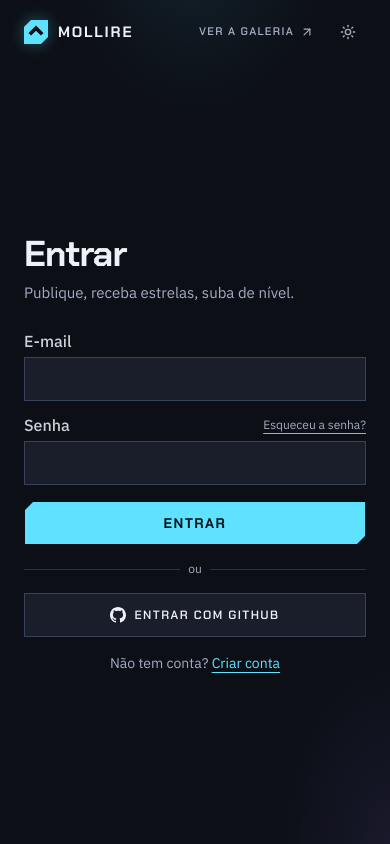
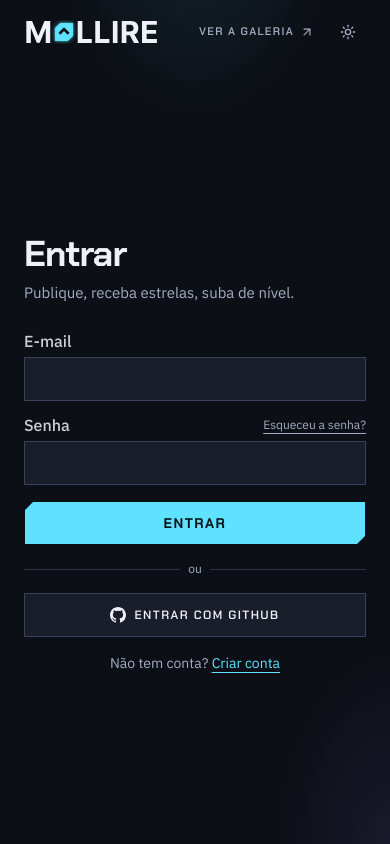
Before and after one commit to Vitor-Brito-Rocha/Mollire, a React (Vite) app in the folder apps/web/: page /login in a window 390 px wide. Built offline with nearby package versions, Linux system fonts and the light colour scheme; no server answers.

Commit message:
feat: logo nova adicionada e tela de inicio adicionada

```diff
--- a/apps/web/src/app/layouts/auth-layout.tsx
+++ b/apps/web/src/app/layouts/auth-layout.tsx
@@ -14,10 +14,9 @@ export default function AuthLayout() {
         <header className="flex h-16 items-center justify-between px-6 md:px-12">
           <Link
             to="/galeria"
-            className="font-display focus-ring flex items-center gap-2.5 text-body-lg font-bold tracking-label uppercase"
+            className="focus-ring flex items-center"
           >
             <Logo height={24} />
-            Mollire
           </Link>
           <div className="flex items-center gap-2">
             <Link
--- a/apps/web/src/app/layouts/side-rail.tsx
+++ b/apps/web/src/app/layouts/side-rail.tsx
@@ -135,10 +135,9 @@ export function SideRail() {
       <div className="border-border flex h-16 shrink-0 items-center justify-between border-b pr-2 pl-5">
         <Link
           to={user ? "/" : "/galeria"}
-          className="font-display focus-ring flex items-center gap-2.5 text-body-lg font-bold tracking-label uppercase"
+          className="focus-ring flex items-center"
         >
-          <Logo height={24} />
-          Mollire
+          <Logo height={18} />
         </Link>
         <ThemeToggle />
       </div>
@@ -163,7 +162,7 @@ export function MobileBar() {
   return (
     <header className="bg-card/85 border-border sticky top-0 z-40 flex h-14 items-center justify-between border-b px-4 backdrop-blur-md md:hidden">
       <Link to={user ? "/" : "/galeria"} aria-label="Mollire" className="focus-ring flex items-center">
-        <Logo height={22} />
+        <Logo height={18} />
       </Link>
       <nav className="flex items-center gap-1" aria-label="Principal">
         {items.map((item) => {
--- /dev/null
+++ b/apps/web/src/app/startup-screen.tsx
@@ -0,0 +1,67 @@
+import { useState, type AnimationEvent } from "react";
+
+function LetterM() {
+  return (
+    <svg viewBox="0 0 57 53" aria-hidden="true">
+      <path
+        d="M-1.11461e-05 9.53674e-06H13.6534L28.0739 35.1818H28.6875L43.1079 9.53674e-06H56.7614V52.3636H46.0227V18.2813H45.5881L32.0369 52.108H24.7244L11.1733 18.1534H10.7386V52.3636H-1.11461e-05V9.53674e-06Z"
+        fill="currentColor"
+      />
+    </svg>
+  );
+}
+
+function LetterTail() {
+  return (
+    <svg viewBox="0 0 189 53" aria-hidden="true">
+      <path
+        d="M-1.11461e-05 52.3636V9.53674e-06H11.071V43.2358H33.5199V52.3636H-1.11461e-05ZM41.7516 52.3636V9.53674e-06H52.8226V43.2358H75.2714V52.3636H41.7516ZM94.5741 9.53674e-06V52.3636H83.5031V9.53674e-06H94.5741ZM104.583 52.3636V9.53674e-06H125.242C129.196 9.53674e-06 132.571 0.707396 135.367 2.12217C138.179 3.5199 140.319 5.50569 141.785 8.07956C143.267 10.6364 144.009 13.6449 144.009 17.1051C144.009 20.5824 143.259 23.5739 141.759 26.0796C140.259 28.5682 138.086 30.4773 135.239 31.8068C132.41 33.1364 128.983 33.8011 124.961 33.8011H111.128V24.9034H123.171C125.285 24.9034 127.04 24.6136 128.438 24.0341C129.836 23.4546 130.875 22.5852 131.557 21.4261C132.256 20.2671 132.606 18.8267 132.606 17.1051C132.606 15.3665 132.256 13.9006 131.557 12.7074C130.875 11.5142 129.827 10.6108 128.412 9.99717C127.015 9.36649 125.25 9.05115 123.12 9.05115H115.654V52.3636H104.583ZM132.861 28.5341L145.875 52.3636H133.654L120.921 28.5341H132.861ZM152.733 52.3636V9.53674e-06H188.017V9.12785H163.804V21.6051H186.202V30.733H163.804V43.2358H188.119V52.3636H152.733Z"
+        fill="currentColor"
+      />
+    </svg>
+  );
+}
+
+function LetterO() {
+  return (
+    <svg viewBox="0 0 56 56" aria-hidden="true">
+      <path
+        className="startup-logo__mark"
+        d="M19.25 7H49V36.75L36.75 49H7V19.25L19.25 7Z"
+        fill="currentColor"
+      />
+      <path
+        d="M28 16.625L41.125 29.75L36.575 34.3L28 25.725L19.425 34.3L14.875 29.75L28 16.625Z"
+        fill="#0c0f16"
+      />
+    </svg>
+  );
+}
+
+export function StartupScreen() {
+  const [visible, setVisible] = useState(true);
+
+  if (!visible) return null;
+
+  function finish(event: AnimationEvent<HTMLDivElement>) {
+    if (event.currentTarget === event.target && event.animationName === "startup-screen-exit") {
+      setVisible(false);
+    }
+  }
+
+  return (
+    <div
+      className="startup-screen"
+      role="status"
+      aria-label="Carregando Mollire"
+      onAnimationEnd={finish}
+    >
+      <div className="startup-logo" aria-hidden="true">
+        <span className="startup-logo__m"><LetterM /></span>
+        <span className="startup-logo__o"><LetterO /></span>
+        <span className="startup-logo__tail"><LetterTail /></span>
+      </div>
+      <span className="sr-only">Carregando Mollire</span>
+    </div>
+  );
+}
--- a/apps/web/src/main.tsx
+++ b/apps/web/src/main.tsx
@@ -18,10 +18,12 @@ import "./styles/globals.css";
 
 import { Providers } from "./app/providers";
 import { router } from "./app/router";
+import { StartupScreen } from "./app/startup-screen";
 
 createRoot(document.getElementById("root")!).render(
   <StrictMode>
     <Providers>
+      <StartupScreen />
       <RouterProvider router={router} />
     </Providers>
   </StrictMode>,
--- a/apps/web/src/shared/components/logo.tsx
+++ b/apps/web/src/shared/components/logo.tsx
@@ -1,21 +1,77 @@
-// Marca do Mollire no vocabulário do HUD: um quadrado chanfrado (o mesmo corte
-// dos botões e selos) com uma seta para cima vazada — publicar, subir de nível.
-// É SVG e herda a cor do texto, então acompanha o acento do tema e escala do
-// favicon ao hero sem perder nitidez. Os PNGs da chama continuam em
-// public/brand/ caso a marca antiga volte.
-export function Logo({ className, height = 32 }: { className?: string; height?: number }) {
+import { useId } from "react";
+
+// A marca completa usa os tokens dos temas da aplicação: as letras seguem
+// o texto principal, enquanto o símbolo combina o fundo com a cor de destaque.
+export function Logo({ className, height = 24 }: { className?: string; height?: number }) {
+  const glowId = `logo-glow-${useId().replaceAll(":", "")}`;
+
   return (
     <svg
-      viewBox="0 0 24 24"
-      width={height}
+      viewBox="0 0 321 57"
+      width={(321 / 57) * height}
       height={height}
+      fill="none"
       role="img"
       aria-label="Mollire"
-      className={`text-primary shrink-0 ${className ?? ""}`}
-      style={{ filter: "drop-shadow(0 0 8px var(--glow))" }}
+      className={`shrink-0 ${className ?? ""}`}
+      xmlns="http://www.w3.org/2000/svg"
     >
-      <path fill="currentColor" d="M7 0h17v17l-7 7H0V7z" />
-      <path fill="var(--background)" d="M12 5.5l7.5 7.5-2.6 2.6L12 10.7l-4.9 4.9L4.5 13z" />
+      <defs>
+        <filter
+          id={glowId}
+          x="-80%"
+          y="-80%"
+          width="260%"
+          height="260%"
+          colorInterpolationFilters="sRGB"
+        >
+          <feDropShadow
+            in="SourceGraphic"
+            dx="0"
+            dy="0"
+            stdDeviation="3"
+            floodColor="var(--primary)"
+            floodOpacity="0.9"
+            result="nearGlow"
+          />
+          <feDropShadow
+            in="SourceGraphic"
+            dx="0"
+            dy="0"
+            stdDeviation="7"
+            floodColor="var(--primary)"
+            floodOpacity="0.48"
+            result="farGlow"
+          />
+          <feMerge>
+            <feMergeNode in="farGlow" />
+            <feMergeNode in="nearGlow" />
+            <feMergeNode in="SourceGraphic" />
+          </feMerge>
+        </filter>
+      </defs>
+      <path
+        d="M5.55114 2.13636H19.2045L33.625 37.3182H34.2386L48.6591 2.13636H62.3125V54.5H51.5739V20.4176H51.1392L37.5881 54.2443H30.2756L16.7244 20.2898H16.2898V54.5H5.55114V2.13636Z"
+        fill="var(--foreground)"
+      />
+      <rect width="56" height="56" transform="translate(67 0.5)" fill="var(--background)" />
+      <path
+        d="M112.5 0.5H77.5C71.701 0.5 67 5.20101 67 11V46C67 51.799 71.701 56.5 77.5 56.5H112.5C118.299 56.5 123 51.799 123 46V11C123 5.20101 118.299 0.5 112.5 0.5Z"
+        fill="var(--background)"
+      />
+      <path
+        d="M86.25 7.5H116V37.25L103.75 49.5H74V19.75L86.25 7.5Z"
+        fill="var(--primary)"
+        filter={`url(#${glowId})`}
+      />
+      <path
+        d="M95 17.125L108.125 30.25L103.575 34.8L95 26.225L86.425 34.8L81.875 30.25L95 17.125Z"
+        fill="var(--background)"
+      />
+      <path
+        d="M127.551 54.5V2.13636H138.622V45.3722H161.071V54.5H127.551ZM169.303 54.5V2.13636H180.374V45.3722H202.823V54.5H169.303ZM222.125 2.13636V54.5H211.054V2.13636H222.125ZM232.134 54.5V2.13636H252.793C256.748 2.13636 260.123 2.84375 262.918 4.25852C265.731 5.65625 267.87 7.64204 269.336 10.2159C270.819 12.7727 271.56 15.7812 271.56 19.2415C271.56 22.7187 270.81 25.7102 269.31 28.2159C267.81 30.7045 265.637 32.6136 262.79 33.9432C259.961 35.2727 256.535 35.9375 252.512 35.9375H238.679V27.0398H250.722C252.836 27.0398 254.591 26.75 255.989 26.1705C257.387 25.5909 258.427 24.7216 259.108 23.5625C259.807 22.4034 260.157 20.9631 260.157 19.2415C260.157 17.5028 259.807 16.0369 259.108 14.8438C258.427 13.6506 257.378 12.7472 255.963 12.1335C254.566 11.5028 252.802 11.1875 250.671 11.1875H243.205V54.5H232.134ZM260.412 30.6705L273.427 54.5H261.205L248.472 30.6705H260.412ZM280.284 54.5V2.13636H315.568V11.2642H291.355V23.7415H313.753V32.8693H291.355V45.3722H315.67V54.5H280.284Z"
+        fill="var(--foreground)"
+      />
     </svg>
   );
 }
--- a/apps/web/src/styles/globals.css
+++ b/apps/web/src/styles/globals.css
@@ -263,6 +263,124 @@
 @keyframes nav-progress {
   from { transform: translateX(-100%); }
   to { transform: translateX(300%); }
+}
+
+/* ---- Abertura da aplicação ------------------------------------------------
+   A interface nasce por trás desta cortina. A palavra se reorganiza, o "O"
+   vira o símbolo central e a tela inteira sobe para revelar o produto. */
+.startup-screen {
+  position: fixed;
+  inset: 0;
+  z-index: 1000;
+  display: grid;
+  place-items: center;
+  overflow: hidden;
+  background: #0c0f16;
+  animation: startup-screen-exit 5.2s cubic-bezier(0.76, 0, 0.24, 1) both;
+}
+
+.startup-logo {
+  position: relative;
+  width: 310px;
+  height: 56px;
+  color: #e8edf5;
+  scale: 1;
+}
+
+.startup-logo > span {
+  position: absolute;
+  bottom: 0;
+  display: block;
+  transform-origin: center bottom;
+  will-change: transform, opacity;
+}
+
+.startup-logo svg {
+  display: block;
+  width: 100%;
+  height: 100%;
+  overflow: visible;
+}
+
+.startup-logo__m {
+  left: 0;
+  width: 57px;
+  height: 53px;
+  animation: startup-letter-m 5.2s cubic-bezier(0.65, 0, 0.35, 1) both;
+}
+
+.startup-logo__o {
+  left: 61px;
+  z-index: 2;
+  width: 56px;
+  height: 56px;
+  color: #5ee2ff;
+  animation: startup-letter-o 5.2s cubic-bezier(0.65, 0, 0.35, 1) both;
+}
+
+.startup-logo__mark {
+  filter:
+    drop-shadow(0 0 3px rgb(94 226 255 / 0.9))
+    drop-shadow(0 0 9px rgb(94 226 255 / 0.38));
+}
+
+.startup-logo__tail {
+  left: 121px;
+  width: 189px;
+  height: 53px;
+  animation: startup-letter-tail 5.2s cubic-bezier(0.65, 0, 0.35, 1) both;
+}
+
+@keyframes startup-letter-m {
+  0%, 10% { transform: translateX(0); opacity: 1; }
+  28%, 39% { transform: translateX(0); opacity: 1; }
+  53%, 100% { transform: translateX(0); opacity: 0; }
+}
+
+@keyframes startup-letter-tail {
+  0%, 10% { transform: translateX(0); opacity: 1; }
+  28%, 39% { transform: translateX(-60px); opacity: 1; }
+  53%, 100% { transform: translateX(-60px); opacity: 0; }
+}
+
+@keyframes startup-letter-o {
+  0%, 10% {
+    transform: translate(0, 0) scale(1);
+  }
+  28%, 35% {
+    transform: translate(193px, 0) scale(1);
+  }
+  53% {
+    transform: translate(193px, 0) scale(5.6);
+  }
+  66% {
+    transform: translate(66px, 0) scale(5.6);
+  }
+  78%, 100% {
+    transform: translate(66px, 129px) scale(5.6);
+  }
+}
+
+@keyframes startup-screen-exit {
+  0%, 82% { transform: translateY(0); }
+  100% { transform: translateY(-100%); }
+}
+
+@media (max-width: 420px) {
+  .startup-logo {
+    scale: 0.78;
+  }
+}
+
+@media (prefers-reduced-motion: reduce) {
+  .startup-screen {
+    animation-duration: 700ms;
+  }
+  .startup-logo__m,
+  .startup-logo__o,
+  .startup-logo__tail {
+    animation: none;
+  }
 }
 
 /* ---- Movimento: momentos de recompensa ------------------------------------
```
